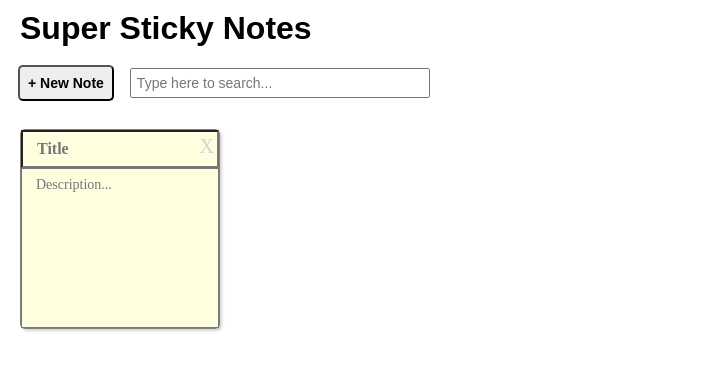
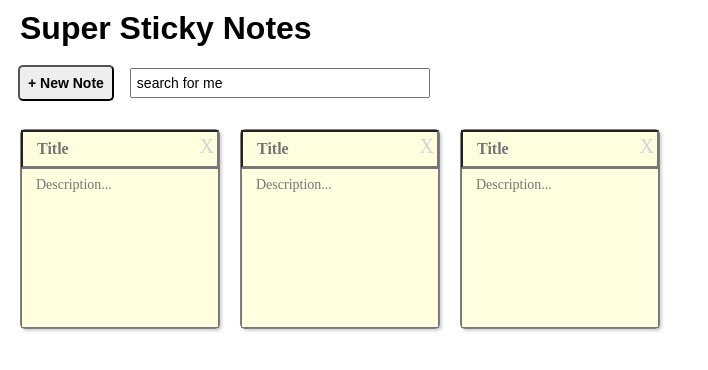
Before and after one commit to driyant/sticky-notes-app, a React (Create React App) app: page / in a window 1280 px wide. Shown: the top 370 px of the page, without its empty margins (0-708 px from the left). Built offline with nearby package versions, Linux system fonts and the light colour scheme; the HTML template or start-up script is replaced by a standard one.

Commit message:
Add props to components

```diff
--- a/src/App.js
+++ b/src/App.js
@@ -4,31 +4,34 @@ import NoteList from "./components/NoteList.js";
 import "./App.css";
 
 class App extends Component {
-    state = [
-        {
+    state = {
+        notes: [
+          {
             id: 0,
             title: "eat",
             description: "reese peanut butter cups",
-            doesMatchSearch: true,
-        },
-        {
+            doesMatchSearch: true
+          },
+          {
             id: 1,
             title: "sleep",
             description: "eight hours",
-            doesMatchSearch: true,
-        },
-        {
+            doesMatchSearch: true
+          },
+          {
             id: 2,
             title: "code",
-            description: "build an awesome ui",
-            doesMatchSearch: true,
-        },
-    ];
+            description: "buil an awesome ui",
+            doesMatchSearch: true
+          }
+        ],
+        searchText: "search for me"
+      };
     render() {
         return (
             <div>
-                <Header />
-                <NoteList />
+                <Header searchText={this.state.searchText} />
+                <NoteList notes={this.state.notes} />
             </div>
         );
     }
--- a/src/components/Header.js
+++ b/src/components/Header.js
@@ -1,6 +1,6 @@
 import React from "react";
 
-function Header() {
+const Header = (props) => {
     return (
         <header className="app-header">
             <h1 className="app-header__title">Super Sticky Notes</h1>
@@ -10,10 +10,11 @@ function Header() {
                     type="text"
                     placeholder="Type here to search..."
                     className="search"
+                    value={props.searchText}
                 />
             </aside>
         </header>
     );
-}
+};
 
 export default Header;
--- a/src/components/Note.js
+++ b/src/components/Note.js
@@ -1,6 +1,6 @@
 import React from "react";
 
-function Note() {
+const Note = () => {
     return (
         <li className="note">
             <input type="text" placeholder="Title" className="note__title" />
--- a/src/components/NoteList.js
+++ b/src/components/NoteList.js
@@ -1,9 +1,11 @@
 import React from "react";
 import Note from "./Note.js";
 
-function NoteList() {
+const NoteList = (props) => {
+    const renderNotes = (note) => <Note key={note.id} note={note} />;
+    const noteElementLists = props.notes.map(renderNotes);
     return <ul className="notes-list">
-        <Note />
+        {noteElementLists}
     </ul>;
 }
 
```
